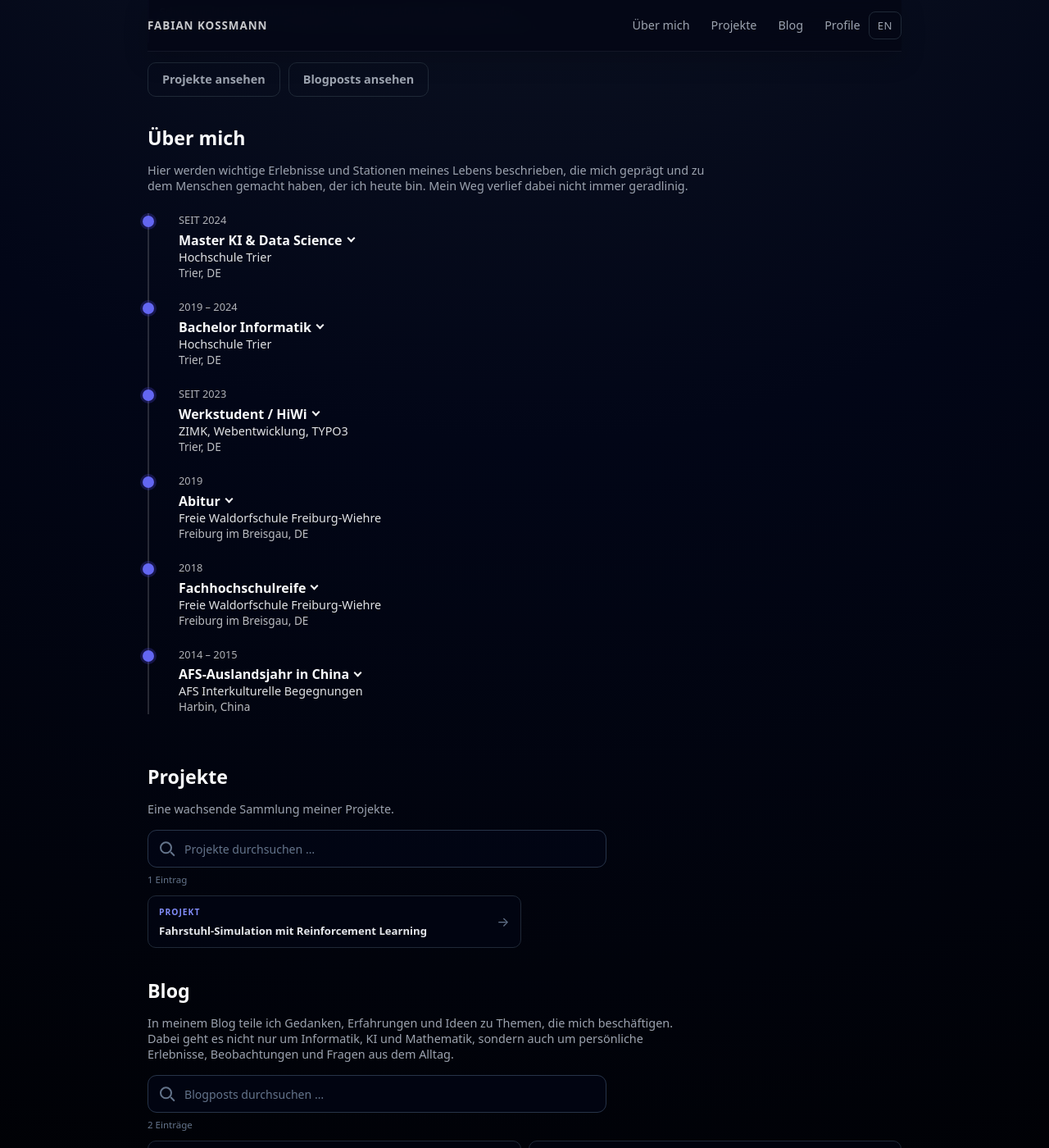
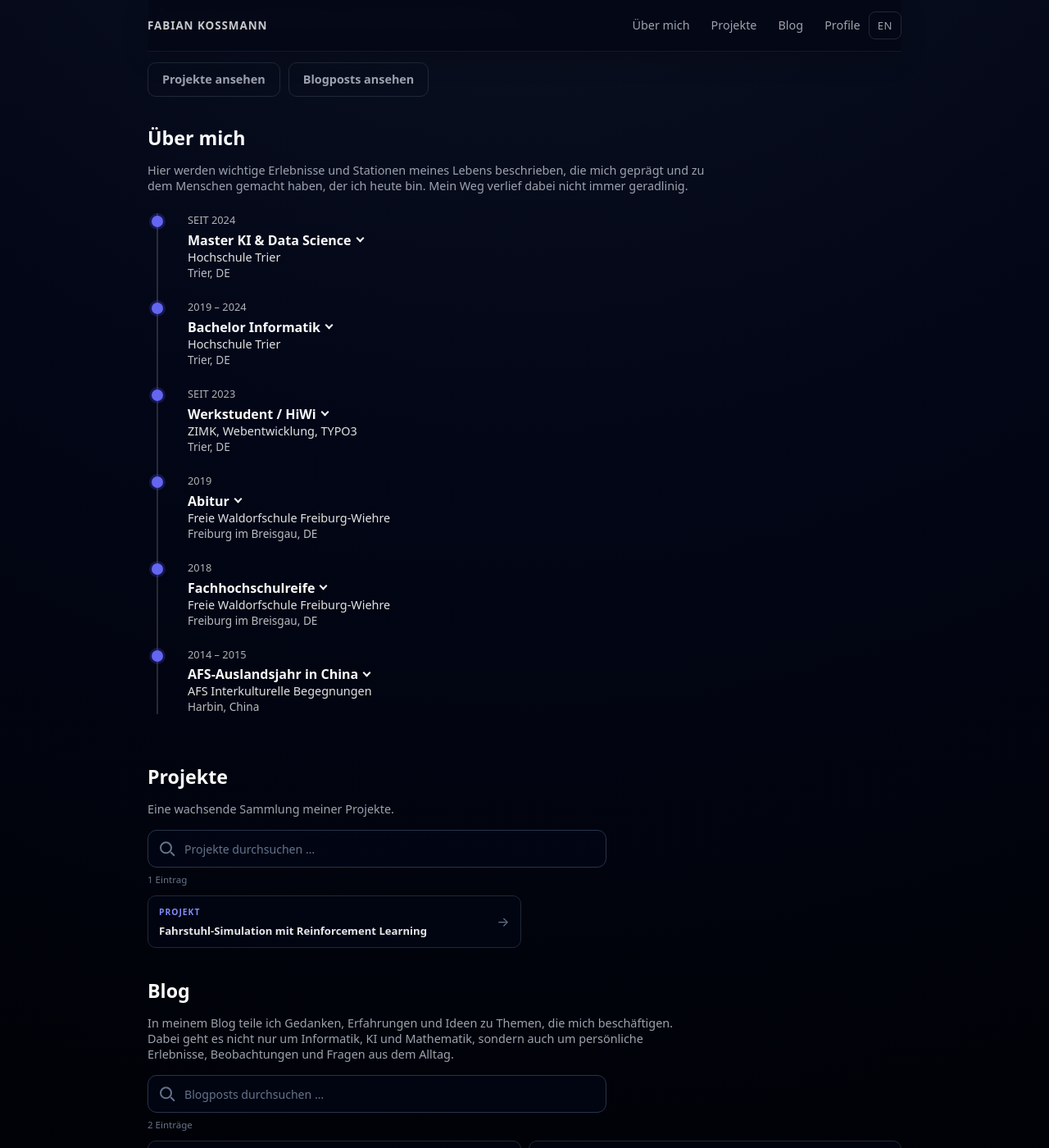
Before and after one commit to kossmanf/fabians-website, a Jekyll site: the page built from index.md, in a window 1280 px wide and 1400 px high, scrolled down 516 px. Shown: the whole window at 82% size. Built offline with Jekyll 4.4.1, drawn with Linux system fonts in a browser that asks for light colours.

Commit message:
Align homepage timeline markers

```diff
--- a/assets/css/style.css
+++ b/assets/css/style.css
@@ -617,6 +617,7 @@ a.btn-ghost:active {
 
 .section-home .cv-timeline {
   max-width: 680px;
+  margin-left: 11px;
 }
 
 .section+.section {
```
